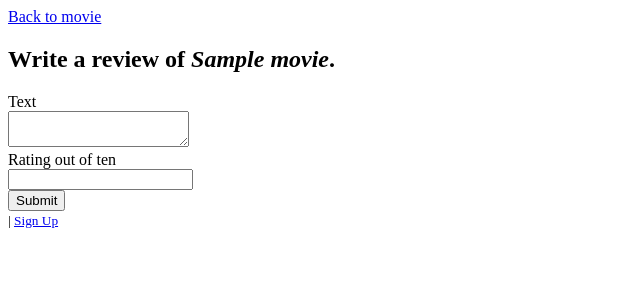
After one commit to johnny-hsiao/rotten-mangoes, a Rails app: page /movies/1/reviews/new in a window 1280 px wide. The commit adds this page. Shown: the top 300 px of the page, without its empty margins (0-640 px from the left). Run offline with Rails 7, Linux system fonts and the light colour scheme; tables that the repository leaves empty hold one stand-in row (values such as "Sample post"); style sheets or scripts are compiled from the project's sources; some libraries are stand-ins or nearby versions.

Commit message:
generating reviews controller and reviews/new views

```diff
--- /dev/null
+++ b/app/assets/javascripts/reviews.js.coffee
@@ -0,0 +1,3 @@
+# Place all the behaviors and hooks related to the matching controller here.
+# All this logic will automatically be available in application.js.
+# You can use CoffeeScript in this file: http://coffeescript.org/
--- /dev/null
+++ b/app/assets/stylesheets/reviews.css.scss
@@ -0,0 +1,3 @@
+// Place all the styles related to the reviews controller here.
+// They will automatically be included in application.css.
+// You can use Sass (SCSS) here: http://sass-lang.com/
--- /dev/null
+++ b/app/controllers/reviews_controller.rb
@@ -0,0 +1,24 @@
+class ReviewsController < ApplicationController
+  def new
+    @movie = Movie.find(params[:movie_id])
+    @review = @movie.reviews.build
+  end
+
+  def create
+    @movie = Movie.find(params[:movie_id])
+    @review = @movie.reviews.build(review_params)
+    @review.user_id = current_user.id
+
+    if @review.save
+      redirect_to @movie, notice: "Review created successfully!"
+    else
+      render :new
+    end
+  end
+
+  protected
+
+  def review_params
+    params.require(:review).permit(:text, :rating_out_of_ten)
+  end
+end
--- /dev/null
+++ b/app/helpers/reviews_helper.rb
@@ -0,0 +1,2 @@
+module ReviewsHelper
+end
--- a/app/models/movie.rb
+++ b/app/models/movie.rb
@@ -1,4 +1,6 @@
 class Movie < ActiveRecord::Base
+  has_many :reviews
+
   validates_presence_of :title, :director, :description, :poster_image_url, :release_date
   validates :runtime_in_minutes, numericality: { only_integer: true }
   validate :release_date_is_in_the_past
--- a/app/models/user.rb
+++ b/app/models/user.rb
@@ -1,4 +1,5 @@
 class User < ActiveRecord::Base
+  has_many :reviews
   has_secure_password
 
   validates :email, presence: true
--- /dev/null
+++ b/app/views/reviews/new.html.erb
@@ -0,0 +1,29 @@
+<%= link_to "Back to movie", movie_path(@movie) %><br/>
+
+<h2>Write a review of <em><%= @movie.title %></em>.</h2>
+
+<%= form_for([@movie, @review]) do |f| %>
+
+  <% if @review.errors.any? %>
+    <div>
+      <%= pluralize(@review.errors.count, "error") %> prevented the review from being saved:
+      <ul>
+        <% @review.errors.full_messages.each do |msg| %>
+          <li><%= msg %></li>
+        <% end %>
+      </ul>
+    </div>
+  <% end %>
+
+  <div>
+    <%= f.label :text %><br/>
+    <%= f.text_area "text" %>
+  </div>
+
+  <div>
+    <%= f.label :rating_out_of_ten %><br/>
+    <%= f.number_field :rating_out_of_ten %>
+  </div>
+  <div><%= f.submit "Submit" %></div>
+
+<% end %>
--- a/config/routes.rb
+++ b/config/routes.rb
@@ -1,8 +1,12 @@
 RottenMangoes::Application.routes.draw do
 
-  resources :movies
+  get "reviews/new"
+  resources :movies do
+    resources :reviews, only: [:new, :create]
+  end
   resources :users, only: [:new, :create]
   resources :sessions, only: [:new, :create, :destroy]
+
 
   # The priority is based upon order of creation: first created -> highest priority.
   # See how all your routes lay out with "rake routes".
```
Also changed, not shown: app/models/review.rb (added, +21 -0 lines), app/views/movies/show.html.erb (+14 -0 lines), db/migrate/20160328223106_create_reviews.rb (added, +12 -0 lines), test/controllers/reviews_controller_test.rb (added, +9 -0 lines), test/fixtures/reviews.yml (added, +13 -0 lines), test/helpers/reviews_helper_test.rb (added, +4 -0 lines), test/models/review_test.rb (added, +7 -0 lines), db/schema.rb.
